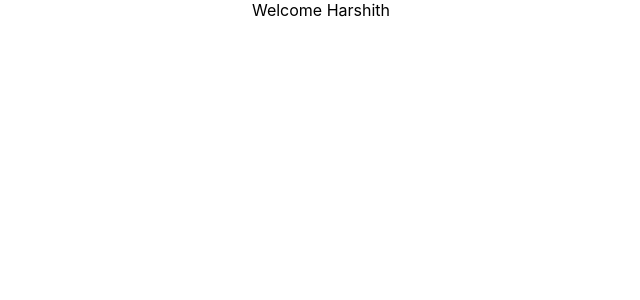
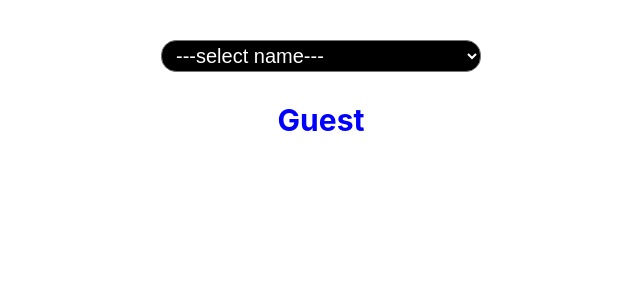
Before and after one commit to saiharshithpalepu/reactjs, a React (Create React App) app: page / in a window 1280 px wide. Shown: the top 300 px of the page, without its empty margins (319-959 px from the left). Built offline with nearby package versions, Linux system fonts and the light colour scheme.

Commit message:
added practice file

```diff
--- a/src/App.js
+++ b/src/App.js
@@ -9,6 +9,7 @@ import ClassClick  from './Components/ClassClick';
 import EventBind3 from './Components/EventBind3';
 import ParentComponent from './Components/ParentComponent';
 import UserGreeting from './Components/userGreeting';
+import Practice1 from './Components/Practice1';
 function App() {
   return (
     <div className="App">
@@ -24,7 +25,8 @@ function App() {
       <ClassClick/> */}
       {/* <EventBind3/> */}
       {/* <ParentComponent/> */}
-      <UserGreeting/>
+      {/* <UserGreeting/> */}
+      <Practice1/>
     </div>
   );
 }
--- /dev/null
+++ b/src/Components/Practice1.js
@@ -0,0 +1,38 @@
+import React from 'react'
+import '../css/practice1.css'
+
+class Practice1 extends React.Component{
+    constructor(props){
+        super(props)
+
+        this.state={
+            name:'guest',
+            activeClass:''
+        }
+    }
+
+    selectname(e){
+        this.setState({
+            name:e.target.value,
+            activeClass:'active'
+        })
+    }
+
+    render(){
+        return (
+            <div>
+            <select onChange={(e)=>{this.selectname(e)}}>
+                <option disabled selected>---select name---</option>
+                <option >Harshith</option>
+                <option>Giridhar</option>
+                <option >Nikhil</option>
+            </select>
+
+            <div className={`name ${this.state.activeClass}`}>{this.state.name}</div>
+           </div>
+
+        )
+    }
+}
+
+export default Practice1
--- /dev/null
+++ b/src/css/practice1.css
@@ -0,0 +1,43 @@
+select{
+    width: 25vw;
+    margin-top: 40px;
+    font-size: 20px;
+    border-radius: 15px;
+    padding-left: 10px;
+    padding-right: 10px;
+    padding-top: 3px;
+    padding-bottom: 3px;
+    color: white;
+    background: black;
+}
+
+
+.name{
+    margin-top: 30px;
+    font-size:30px;
+    font-weight: bold;
+    color:blue;
+    text-transform: capitalize;
+
+}
+
+.name.active{
+    animation: scaleup 2s ;
+}
+
+@keyframes scaleup{
+     0%{
+         color:green;
+        scale: 0.2;
+    }
+
+    50%{
+        color:red;
+        scale:0.6
+    }
+
+    100%{
+    color:blue;
+    scale:1
+    }
+}
```
